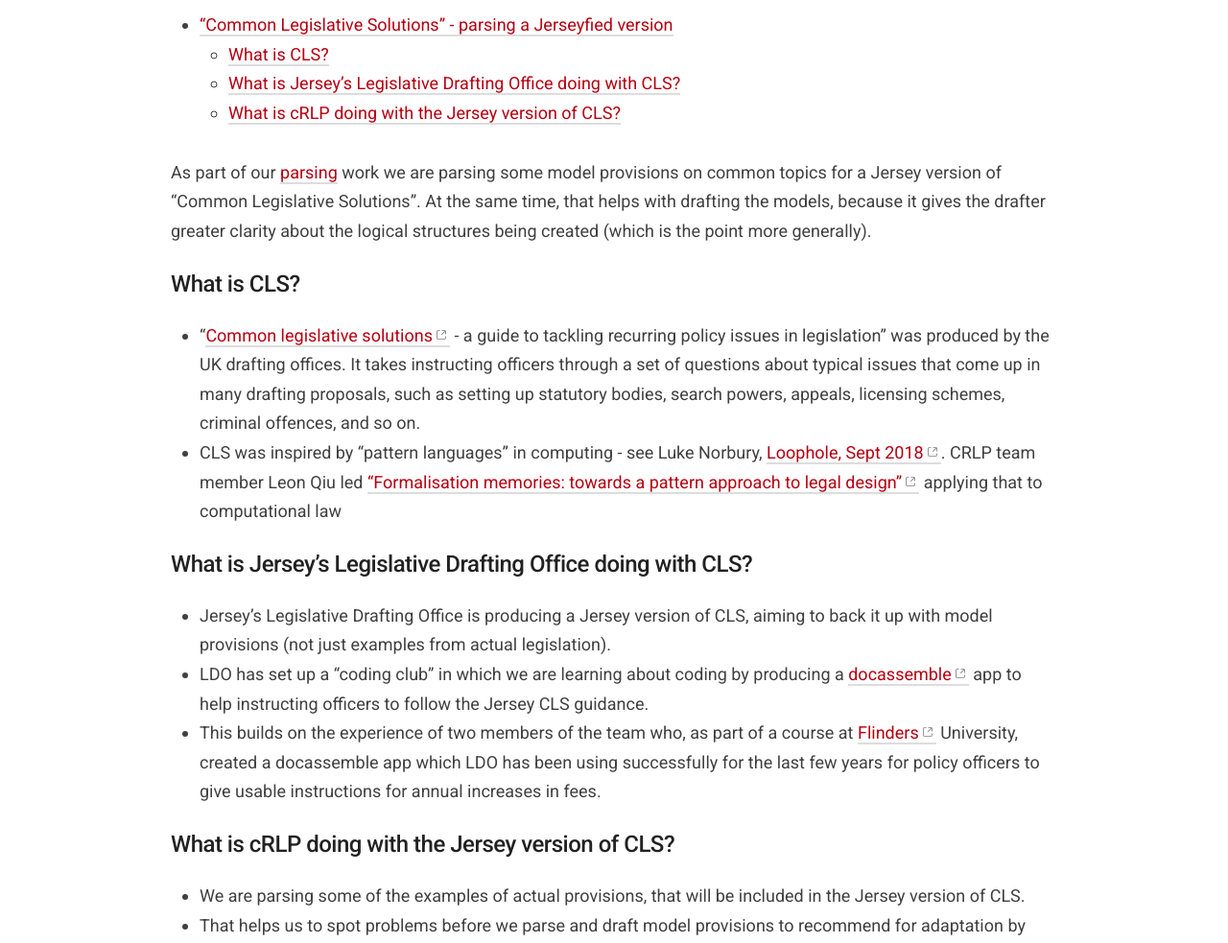
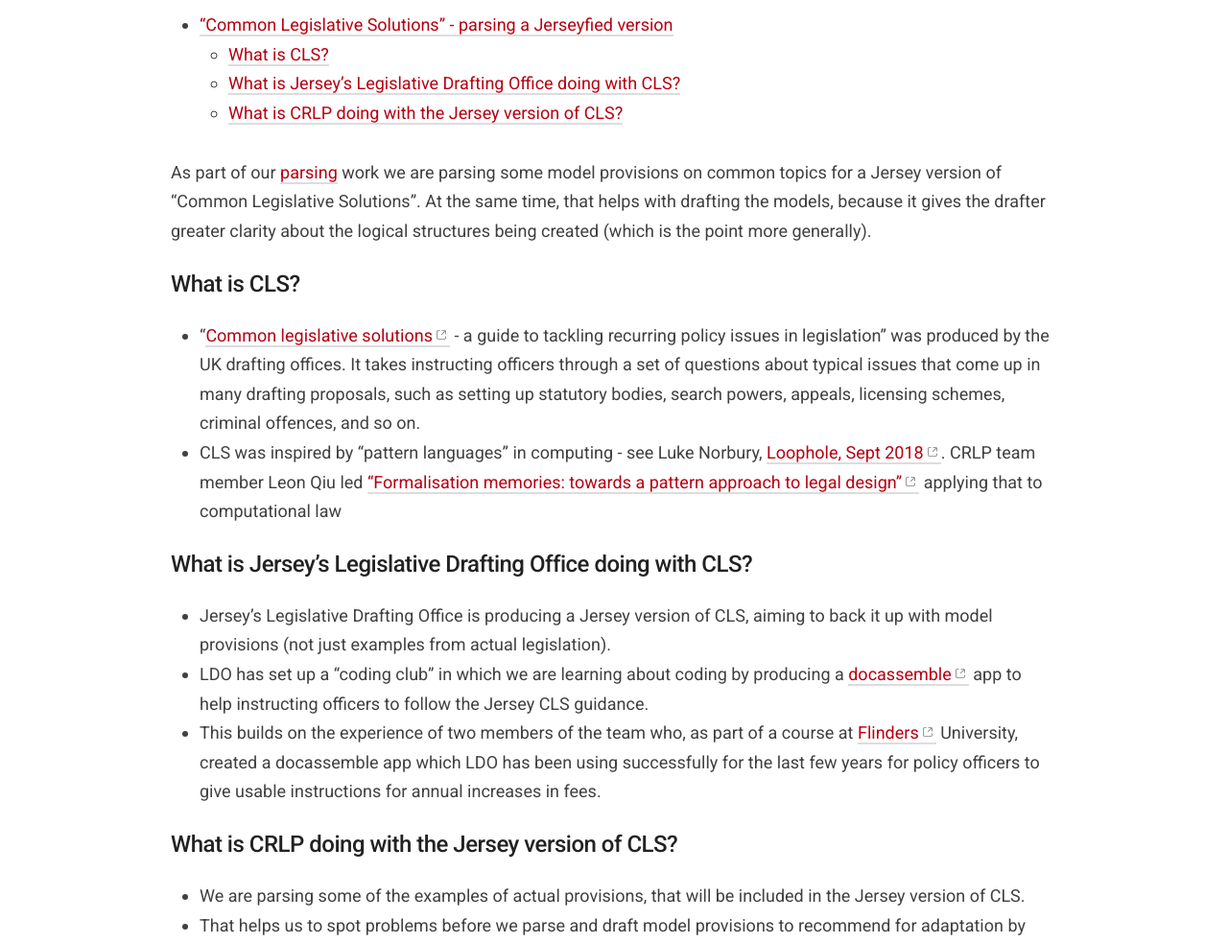
Before and after one commit to crlp-jerseyldo/crlp-jerseyldo.github.io, a Jekyll site: the page built from _pages/cls.md, in a window 1280 px wide. Shown: the part 347-1330 px from the top of the page at 96% size. Built offline with Jekyll 4.4.1, drawn with Linux system fonts in a browser that asks for light colours.

Commit message:
Update cls.md
typo in cRLP

```diff
--- a/_pages/cls.md
+++ b/_pages/cls.md
@@ -22,7 +22,7 @@ As part of our [parsing](/parsing-exercises) work we are parsing some model prov
 * LDO has set up a “coding club” in which we are learning about coding by producing a [docassemble](https://docassemble.org/){:target="_blank"} app to help instructing officers to follow the Jersey CLS guidance.
 * This builds on the experience of two members of the team who, as part of a course at [Flinders](https://docassemble.flinders.edu.au/interview?i=docassemble.FlindersUniDocassembleFrontPage:data/questions/main.yml){:target="_blank"} University, created a docassemble app which LDO has been using successfully for the last few years for policy officers to give usable instructions for annual increases in fees.
 
-## What is cRLP doing with the Jersey version of CLS?
+## What is CRLP doing with the Jersey version of CLS?
 * We are parsing some of the examples of actual provisions, that will be included in the Jersey version of CLS.
 * That helps us to spot problems before we parse and draft model provisions to recommend for adaptation by drafters in particular drafts.
 * It also means the models will come ready parsed and marked up to be computer-readable.
```
